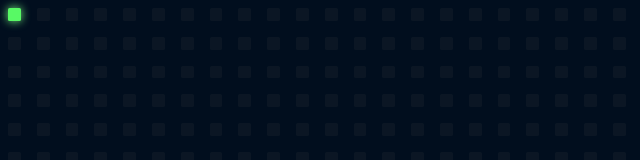
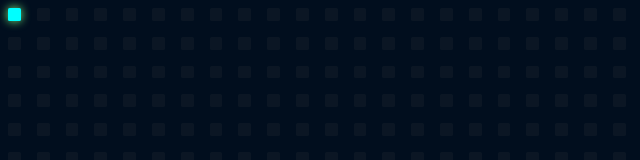
Before and after one commit to ayanjis/fadeboxs, a plain HTML site: page index.html in a window 1280 px wide. In both pictures the pointer is over the element 14 px from the left and 14 px from the top of the page. Shown: the full height of the page, 0-640 px from the left. Drawn offline with Linux system fonts and the light colour scheme.

Commit message:
Change_Box_Color_1stc

```diff
--- a/css/main.css
+++ b/css/main.css
@@ -27,6 +27,7 @@ body {
 }
 
 .Boxs:hover {
-  background: hsl(125deg 93% 66%);
+  /* background: hsl(125deg 93% 66%); */
+  background-color: aqua;
   box-shadow: 0rem 0rem 10px 0px hsl(125deg 91% 73%);
 }
```
